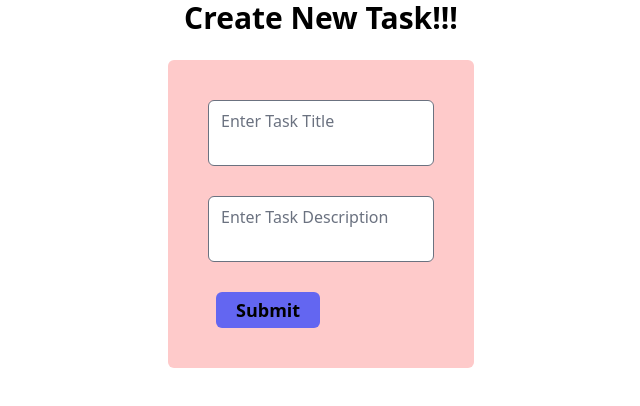
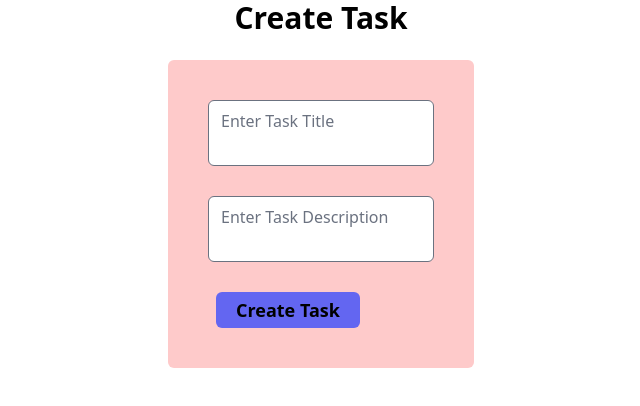
Before and after one commit to maditya01/VE3TaskManagement, a React (Create React App) app in the folder frontend/: page /createtask in a window 1280 px wide. Shown: the top 406 px of the page, without its empty margins (319-959 px from the left). Built offline with nearby package versions, Linux system fonts and the light colour scheme; sample sign-in values are in the browser's storage.

Commit message:
added some changes

```diff
--- a/frontend/package.json
+++ b/frontend/package.json
@@ -9,6 +9,7 @@
     "@testing-library/user-event": "^13.5.0",
     "axios": "^1.5.1",
     "react": "^18.2.0",
+    "react-crud-icons": "^1.2.3",
     "react-dom": "^18.2.0",
     "react-redux": "^8.1.2",
     "react-router-dom": "^6.16.0",
--- a/frontend/src/App.js
+++ b/frontend/src/App.js
@@ -1,23 +1,27 @@
 import './App.css';
-import { BrowserRouter, Route, Routes,Navigate } from 'react-router-dom'
+import { Route, Routes, Navigate, useLocation } from 'react-router-dom'
 import Home from './components/Home/Home';
-import { useState } from 'react';
+import { useState, useEffect } from 'react';
 import { Auth } from './components/Auth/Auth';
 import Form from './components/Form/Form';
 import ErrorHandler from './components/Error/ErrorHandler';
-
+import FormUpdate from './components/Form/FormUpdate';
 function App() {
   const [taskList, setTaskList] = useState(null);
-  const [user,setUser] = useState(localStorage.getItem('profile'))
+  const [user, setUser] = useState(localStorage.getItem('profile'))
+  const [taskId, setTaskId] = useState(null);
+  const [update, setUpdate] = useState(false);
+  const message = "Invalid path";
+  console.log(update);
   return (
-    <BrowserRouter>
-      <Routes>
-        <Route path="/" element={user ? <Home taskList={taskList} setUser={setUser}/> : <Navigate to ="/auth" />}></Route>
-        {user && <Route path="/createtask" element={<Form setTaskList={setTaskList} />}></Route>}
-        <Route path="/auth" element={<Auth setUser={setUser} />}></Route>
-        <Route path = "/errorHandler" element = {<ErrorHandler />}></Route>
-      </Routes>
-    </BrowserRouter>
+    <Routes>
+      <Route path="/" element={user ? <Home setUpdate={setUpdate} taskList={taskList} setUser={setUser} taskId={taskId} setTaskId={setTaskId} /> : <Navigate to="/auth" />}></Route>
+      {user && <Route path="/createtask" element={<Form update={update} setTaskId={setTaskId} taskId={taskId} setTaskList={setTaskList} />}></Route>}
+      {user && <Route path="/updatetask/:id" element ={<FormUpdate />}></Route>}
+      <Route path="/auth" element={<Auth setUser={setUser} />}></Route>
+      <Route path="/errorHandler" element={<ErrorHandler message={message} />}></Route>
+      <Route path="*" element={<Navigate to="/errorHandler" />} />
+    </Routes>
   );
 }
 
--- a/frontend/src/components/Form/Form.jsx
+++ b/frontend/src/components/Form/Form.jsx
@@ -1,16 +1,19 @@
-import React, { useState } from 'react'
-import { useNavigate } from "react-router-dom";
+import React, { useState, useEffect } from 'react'
+import { useLocation, useNavigate } from "react-router-dom";
 
 import axios from 'axios';
-const Form = ({ setTaskList }) => {
-  const navigate = useNavigate();
+const Form = ({ update, taskId, setTaskId, setTaskList }) => {
+  const location = useLocation();
+  let path = "Create Task";
   const [taskData, setTaskData] = useState({
     title: '',
     message: '',
     creator: localStorage.getItem('profile')
   });
+  const navigate = useNavigate();
   const submitHandler = (e) => {
     e.preventDefault();
+    if (taskId === null) {
       axios.post('http://localhost:3001/tasks/', taskData)
         .then(response => {
           setTaskList({ taskData });
@@ -22,6 +25,7 @@ const Form = ({ setTaskList }) => {
           const message = error.response.data.message;
           navigate('/errorHandler', { state: { message } })
         });
+    }
     /*useState is asynchronous so here you can not get the updateed taskList array
     you can use useEffect to see the taskList.
     */
@@ -30,18 +34,18 @@ const Form = ({ setTaskList }) => {
   return (
     <>
       <div className='flex items-center justify-center flex-col space-y-6'>
-        <h1 className="text-3xl font-bold ">Create New Task!!!</h1>
+        <h1 className="text-3xl font-bold ">{path}</h1>
         <form className='flex flex-col space-y-6 bg-red-200 p-10 rounded-md' onSubmit={submitHandler}>
           <div>
-            <textarea value={taskData?.title} onChange={(e) => setTaskData({ ...taskData, title: e.target.value })}
+            <textarea value={taskData.title} onChange={(e) => setTaskData({ ...taskData, title: e.target.value })}
               required id="title" className="resize-none max-w-5xl	 rounded-md text-black textarea-primary  textarea-bordered" placeholder="Enter Task Title"></textarea>
           </div>
           <div>
-            <textarea value={taskData?.message} onChange={(e) => setTaskData({ ...taskData, message: e.target.value })}
+            <textarea value={taskData.message} onChange={(e) => setTaskData({ ...taskData, message: e.target.value })}
               required id="message" className="resize-none max-w-5xl	 rounded-md text-black textarea-primary  textarea-bordered" placeholder="Enter Task Description"></textarea>
           </div>
           <div className='px-2'>
-            <button type="submit" className='text-lg font-bold px-5 py-1 bg-indigo-500 rounded-md'>Submit</button>
+            <button type="submit" className='text-lg font-bold px-5 py-1 bg-indigo-500 rounded-md'>{path}</button>
           </div>
         </form>
       </div>
--- /dev/null
+++ b/frontend/src/components/Form/FormUpdate.jsx
@@ -0,0 +1,22 @@
+import React from 'react'
+import axios from 'axios'
+const FormUpdate = ({ taskId }) => {
+
+  function updateData() {
+    axios.get(`http://localhost:3001/tasks/${taskId}`).
+      then((res) => {
+        console.log(res);
+      }).
+      catch((error) => {
+        console.log(error);
+      })
+  }
+  return (
+    <>
+      <div>FormUpdate</div>
+    </>
+
+  )
+}
+
+export default FormUpdate
--- a/frontend/src/components/Home/Home.jsx
+++ b/frontend/src/components/Home/Home.jsx
@@ -1,7 +1,8 @@
-import React from 'react'
+import React, { useEffect } from 'react'
 import Tasks from '../Tasks/Tasks'
 import Navbar from '../Navbar/Navbar.jsx';
-const Home = ({ taskList ,setUser }) => {
+import { useLocation } from 'react-router-dom';
+const Home = ({ setUpdate, taskList, setUser, taskId, setTaskId }) => {
 
     return (
         <>
@@ -9,7 +10,7 @@ const Home = ({ taskList ,setUser }) => {
             <div className="text-black  p-5 m-5 flex flex-col">
                 <h1 className="text-3xl font-bold"> Your Task </h1>
                 <div className="grid grid-cols-2 lg:grid-cols-4 gap-4">
-                    <Tasks taskList={taskList} />
+                    <Tasks setUpdate={setUpdate} taskList={taskList} taskId={taskId} setTaskId={setTaskId} />
                 </div>
             </div>
         </>
--- a/frontend/src/components/Tasks/Tasks.jsx
+++ b/frontend/src/components/Tasks/Tasks.jsx
@@ -2,24 +2,20 @@ import React, { useEffect, useState, useCallback } from 'react'
 import Task from './Task/Task.jsx';
 import axios from 'axios';
 
-const Tasks = ({ taskList }) => {
+const Tasks = ({setUpdate, taskList, taskId, setTaskId }) => {
   const [allTasks, setAllTasks] = useState([]);
   //Here we have to use useCallback hook.
   const fetchAllTasks = useCallback(async () => {
-    console.log("inside fetchallTasks")
     const creator = localStorage.getItem('profile');
-    console.log(creator);
     const { data } = await axios.get(`http://localhost:3001/tasks?query=${creator}`);
-    console.log(data.data)
     setAllTasks(data.data);
   }, [])
 
   useEffect(() => {
-    console.log("first useEffect time");
     fetchAllTasks();
   }, [fetchAllTasks])
+
   useEffect(() => {
-    console.log("second useEffect time");
     setAllTasks({ ...allTasks, taskList });
   }, [taskList])
 
@@ -28,7 +24,7 @@ const Tasks = ({ taskList }) => {
   }
   return (
     <>
-      {allTasks?.map((task) => (<Task task={task} />))}
+      {allTasks?.map((task)=>(<Task setUpdate = {setUpdate} task={task} setTaskId={setTaskId} allTasks={allTasks} setAllTasks={setAllTasks} />))}
     </>
   )
 }
--- a/frontend/src/index.js
+++ b/frontend/src/index.js
@@ -2,10 +2,12 @@ import React from 'react';
 import ReactDOM from 'react-dom/client';
 import './index.css';
 import App from './App.js';
-
+import { BrowserRouter } from 'react-router-dom';
 const root = ReactDOM.createRoot(document.getElementById('root'));
 root.render(
   <React.StrictMode>
-    <App />
+    <BrowserRouter>
+      <App />
+    </BrowserRouter>
   </React.StrictMode>
 );
```
Also changed, not shown: 2 other files (tests, documents, lock files or other folders). Lines whose indentation alone changed are shown as unchanged.
